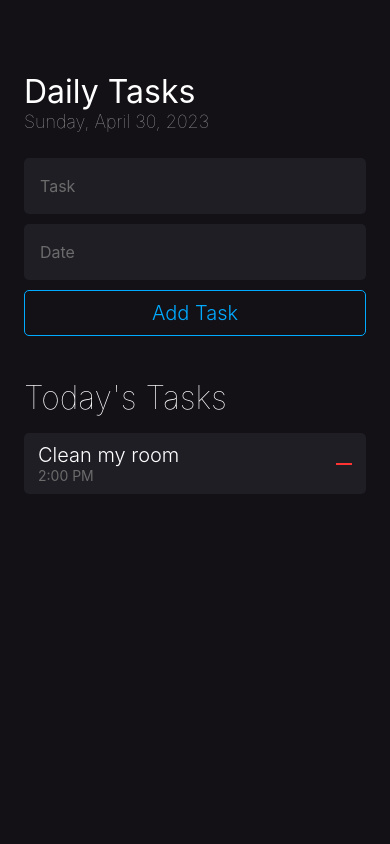
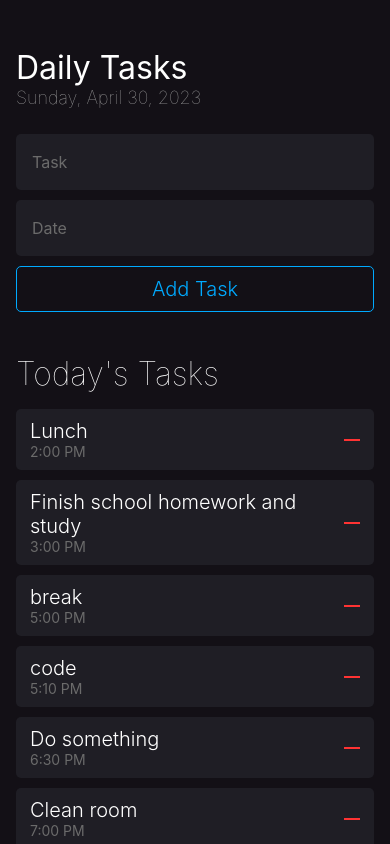
Before and after one commit to Adrian-Hoff/ToDoList, a React Native app: screen / in a window 390 px wide. Built offline with nearby package versions, Linux system fonts and the light colour scheme.

Commit message:
feat: flatlist with static data

```diff
--- a/src/screens/Home/index.tsx
+++ b/src/screens/Home/index.tsx
@@ -2,7 +2,7 @@
 import { StatusBar } from "expo-status-bar";
 
 // react
-import { StyleSheet, Text, View } from "react-native";
+import { FlatList, ScrollView, StyleSheet, Text, View } from "react-native";
 
 //style
 import { styles } from "./styles";
@@ -43,6 +43,59 @@ export default function Home() {
     console.log(text);
   }
 
+  const tasks = [
+    {
+      id: 1,
+      title: "Lunch",
+      date: "2:00 PM",
+    },
+    {
+      id: 2,
+      title: "Finish school homework and study",
+      date: "3:00 PM",
+    },
+    {
+      id: 3,
+      title: "break",
+      date: "5:00 PM",
+    },
+    {
+      id: 4,
+      title: "code",
+      date: "5:10 PM",
+    },
+    {
+      id: 5,
+      title: "Do something",
+      date: "6:30 PM",
+    },
+    {
+      id: 6,
+      title: "Clean room",
+      date: "7:00 PM",
+    },
+    {
+      id: 7,
+      title: "Go to school",
+      date: "8:00 PM",
+    },
+    {
+      id: 8,
+      title: "Finish homework",
+      date: "9:00 PM",
+    },
+    {
+      id: 9,
+      title: "Finish study",
+      date: "10:00 PM",
+    },
+    {
+      id: 10,
+      title: "Finish",
+      date: "11:00 PM",
+    },
+  ];
+
   return (
     <View style={styles.container}>
       <StatusBar />
@@ -63,11 +116,57 @@ export default function Home() {
         <AddButtonComponent />
       </View>
       <Text style={styles.listTittle}>Today's Tasks</Text>
-      <TaskComponent
-        name="Clean my room"
-        date="2:00 PM"
-        onRemove={() => handleTaskRemove("Clean my room")}
-      ></TaskComponent>
+
+      {/* Scrollview loads all components,
+      even when they are not on the screen.
+      This can be noticed with "overflow: visible",
+      ScrollView => performance disadvantages
+      to enourmous lists
+      */}
+
+      {/* <ScrollView showsVerticalScrollIndicator={false}>
+        {tasks.map((task) => {
+          return (
+            <TaskComponent
+              key={task.id}
+              name={task.title}
+              date={task.date}
+              onRemove={() => handleTaskRemove(task.title)}
+            />
+          );
+        })}
+      </ScrollView> */}
+
+      {/*
+        FlatList Generates items as the user
+        scrolls down the list. This can be
+        noticed with "overflow: visible".
+        Compared to the ScrollView, the
+        FlatList has performance advantages,
+        especially for enormous lists
+      */}
+      <FlatList
+        ListFooterComponent={<View style={{ height: 0 }} />}
+        data={tasks}
+        keyExtractor={(item) => item.id.toString()}
+        renderItem={({ item }) => (
+          <TaskComponent
+            key={item.id}
+            name={item.title}
+            date={item.date}
+            onRemove={() => handleTaskRemove(item.title)}
+          />
+        )}
+        ListEmptyComponent={() => (
+          <View
+            style={{ flex: 1, alignItems: "center", justifyContent: "center" }}
+          >
+            <Text style={{ fontSize: 20, fontWeight: "bold", color: "white" }}>
+              No tasks
+            </Text>
+          </View>
+        )}
+      />
     </View>
   );
 }
--- a/src/screens/Home/styles.ts
+++ b/src/screens/Home/styles.ts
@@ -5,7 +5,7 @@ export const styles = StyleSheet.create({
   container: {
     flex: 1,
     backgroundColor: "#131016",
-    padding: 24,
+    paddingHorizontal: 16,
   },
 
   taskName: {
@@ -20,15 +20,15 @@ export const styles = StyleSheet.create({
     fontWeight: "100",
   },
   form: {
-    width:'100%',
+    width: "100%",
 
-    marginTop:16,
-    marginBottom:42
+    marginTop: 16,
+    marginBottom: 42,
   },
-  listTittle:{
-    fontSize:32,
-    color:'#fff',
-    marginBottom:16,
+  listTittle: {
+    fontSize: 32,
+    color: "#fff",
+    marginBottom: 16,
     fontWeight: "100",
-  }
+  },
 });
```
